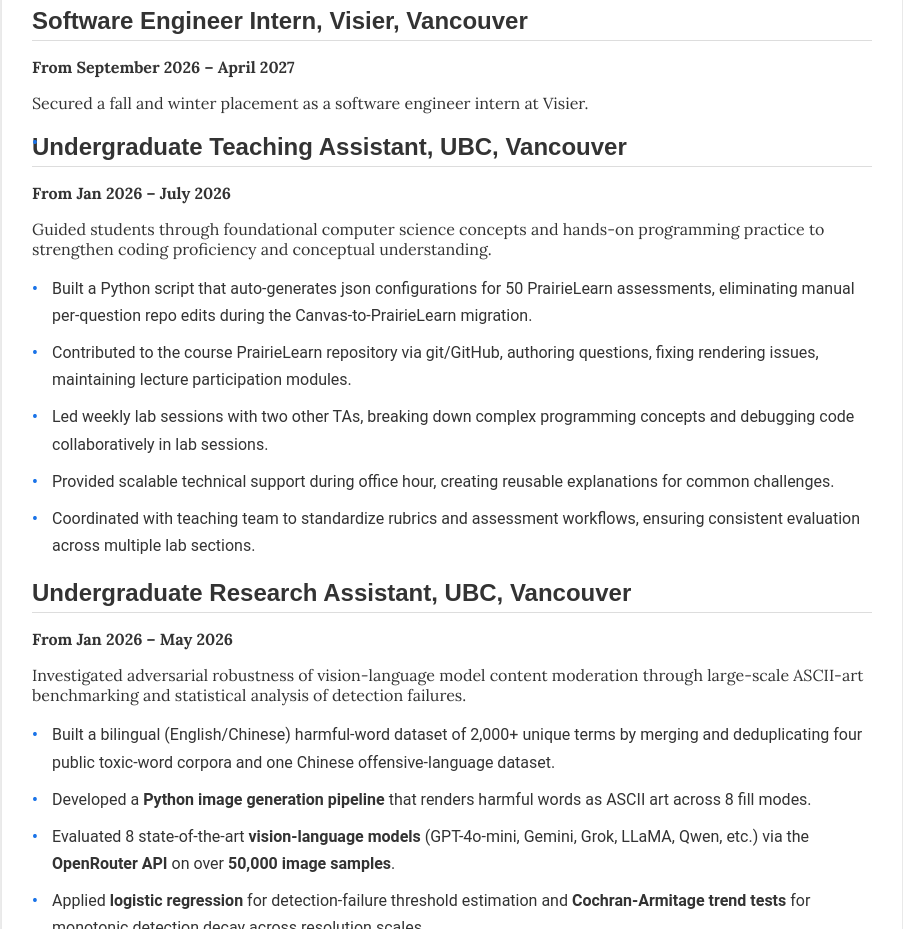
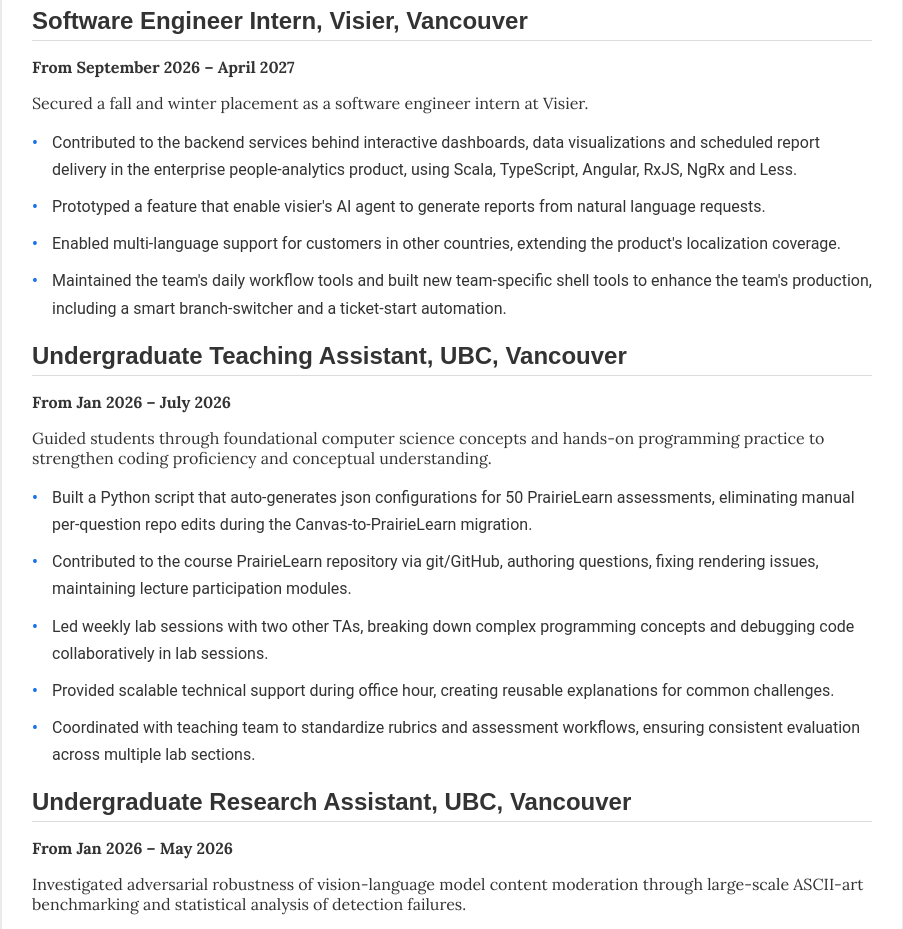
Before and after one commit to DavidHua04/davidhua04.github.io, a plain HTML site: page index.html in a window 1280 px wide. Shown: the part 1300-2229 px from the top of the page, without its empty margins (188-1091 px from the left). Drawn offline with Linux system fonts and the light colour scheme.

Commit message:
Update Visier role

```diff
--- a/index.html
+++ b/index.html
@@ -53,7 +53,13 @@
             <p><strong>From September 2026 – April 2027</strong></p>
             <p>Secured a fall and winter placement as a software engineer intern at Visier.</p>
             <ul>
-                <li></li>
+                <li>Contributed to the backend services behind interactive dashboards, data visualizations
+                    and scheduled report delivery in the enterprise people-analytics product,
+                    using Scala, TypeScript, Angular, RxJS, NgRx and Less.</li>
+                <li>Prototyped a feature that enable visier's AI agent to generate reports from natural language requests.</li>
+                <li>Enabled multi-language support for customers in other countries, extending the product's localization coverage.</li>
+                <li>Maintained the team's daily workflow tools and built new team-specific shell tools to enhance the team's production,
+                    including a smart branch-switcher and a ticket-start automation.</li>
             </ul>
 
             <h3>Undergraduate Teaching Assistant, UBC, Vancouver</h3>
```
